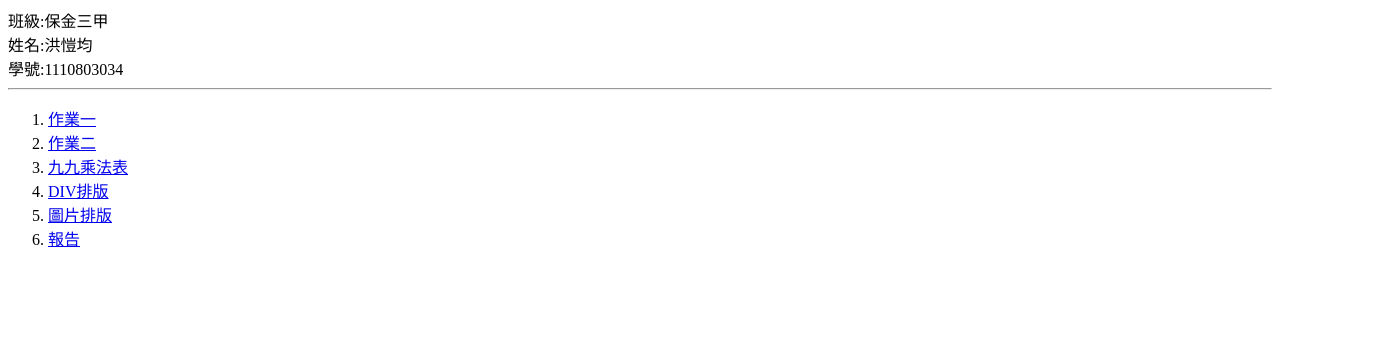
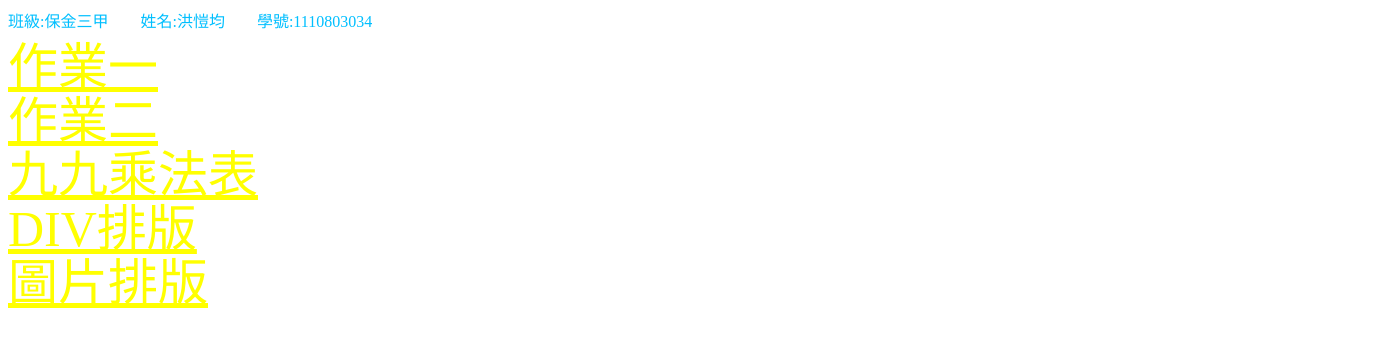
Before and after one commit to 1110803034/1110803034, a plain HTML site: page index.html in a window 1280 px wide. Shown: the whole page, 1373 px wide, since content can reach past the window. Drawn offline with Linux system fonts and the light colour scheme.

Commit message:
Add files via upload

```diff
--- /dev/null
+++ b/123.css
@@ -0,0 +1,4 @@
+body{
+	margin: 0%;
+
+}
--- a/index.html
+++ b/index.html
@@ -4,24 +4,30 @@
 	<meta charset="UTF-8">
 	<meta name="viewport" content="width=device-width, initial-scale=1.0">
 	<title>首頁</title>
+	<link rel="stylesheet" href="./style.css">
 	<style>
+	div{
+		position:absolute;
+	}
+	a{
+		color: yellow;
+	}
 	a:hover{
-		color: red;
+		color:yellowgreen;
 	}
+
 	</style>
 </head>
 <body>
-	班級:保金三甲<br>
-	姓名:洪愷均<br>
-	學號:1110803034
-	<hr>
-	<ol>
-	<li><a href="作業1.html" hover>作業一</a></li>
-	<li><a href="假作業.html">作業二</a></li>
-	<li><a href="九九乘法表.html">九九乘法表</a></li>
-	<li><a href="DIV排版.html">DIV排版</a></li>
-	<li><a href="排版.html">圖片排版</a></li>
-	<li><a href="報告.html">報告</a></li>
-    </ol>
+	<!-- partial:index.partial.html -->
+	<div id="wrap"><canvas id="canvas" width="1365" height="880">    canvas not support</canvas></div>
+	<!-- partial -->
+	<script src="./script.js"></script>
+	<div style="color:  deepskyblue;" >班級:保金三甲&nbsp;&nbsp;&nbsp;&nbsp;&nbsp;&nbsp;&nbsp;&nbsp;姓名:洪愷均&nbsp;&nbsp;&nbsp;&nbsp;&nbsp;&nbsp;&nbsp;&nbsp;學號:1110803034</div><br>
+	<div class="cl"><a href="作業1.html" style=" font-size: 50px">作業一</a></div><br><br><br>
+	<div class="cl"><a href="假作業.html" style="font-size: 50px">作業二</a></div><br><br><br>
+	<div class="cl"><a href="九九乘法表.html" style="font-size: 50px">九九乘法表</a></div><br><br><br>
+	<div class="cl"><a href="DIV排版.html" style="font-size: 50px">DIV排版</a></div><br><br><br>
+	<div class="cl"><a href="排版.html" style="font-size: 50px">圖片排版</a></div><br>
 </body>
 </html>
```
Also changed, not shown: DIV排版.html (+1 -1 lines), 2 other files.
